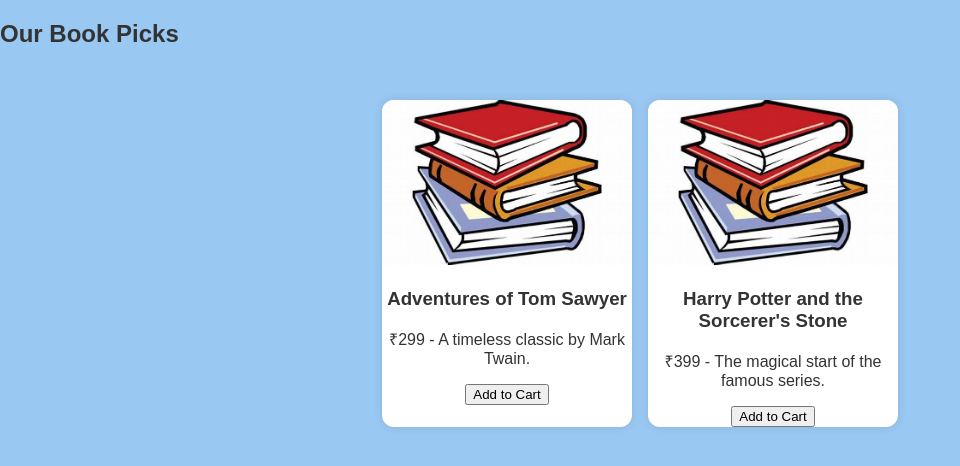
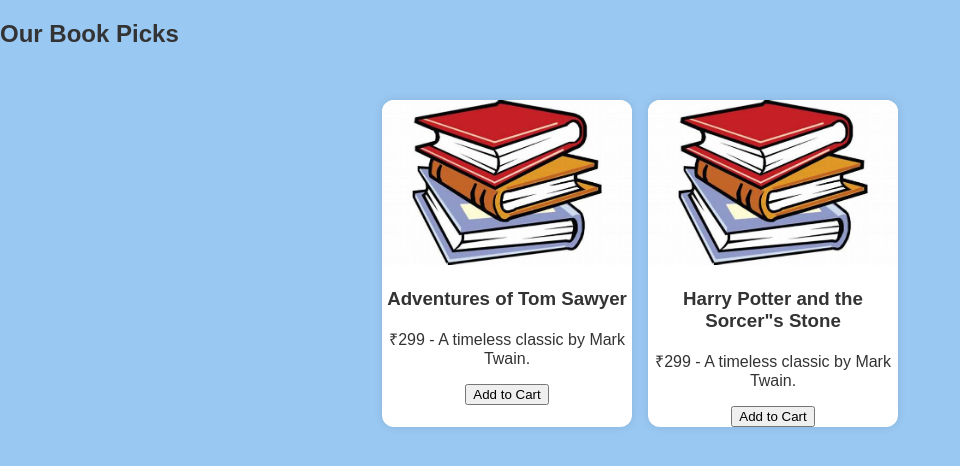
Before and after one commit to vbhargav13/ecart, a plain HTML site: page pages/products/books/index.html in a window 1280 px wide. Shown: the whole page, without its empty margins (0-960 px from the left). Drawn offline with Linux system fonts and the light colour scheme.

Commit message:
Update index.html

```diff
--- a/pages/products/books/index.html
+++ b/pages/products/books/index.html
@@ -14,12 +14,13 @@
       <p>₹299 - A timeless classic by Mark Twain.</p>
       <button onclick="addToCart('Adventures of Tom Sawyer', 299)">Add to Cart</button>
     </div>
-    <div class="category-card">
-      <img src="../../../assets/images/books.jpg" alt="Harry Potter and the Sorcerer's Stone">
-      <h3>Harry Potter and the Sorcerer's Stone</h3>
-      <p>₹399 - The magical start of the famous series.</p>
-      <button onclick="addToCart('Harry Potter and the Sorcerer's Stone', 399)">Add to Cart</button>
+     <div class="category-card">
+      <img src="../../../assets/images/books.jpg" alt="Harry Potter and the Sorcer"s Stone">
+      <h3>Harry Potter and the Sorcer"s Stone</h3>
+      <p>₹299 - A timeless classic by Mark Twain.</p>
+      <button onclick="addToCart('Harry Potter and the Sorcer"s Stone', 299)">Add to Cart</button>
     </div>
+
   </div>
 </body>
 </html>
```
